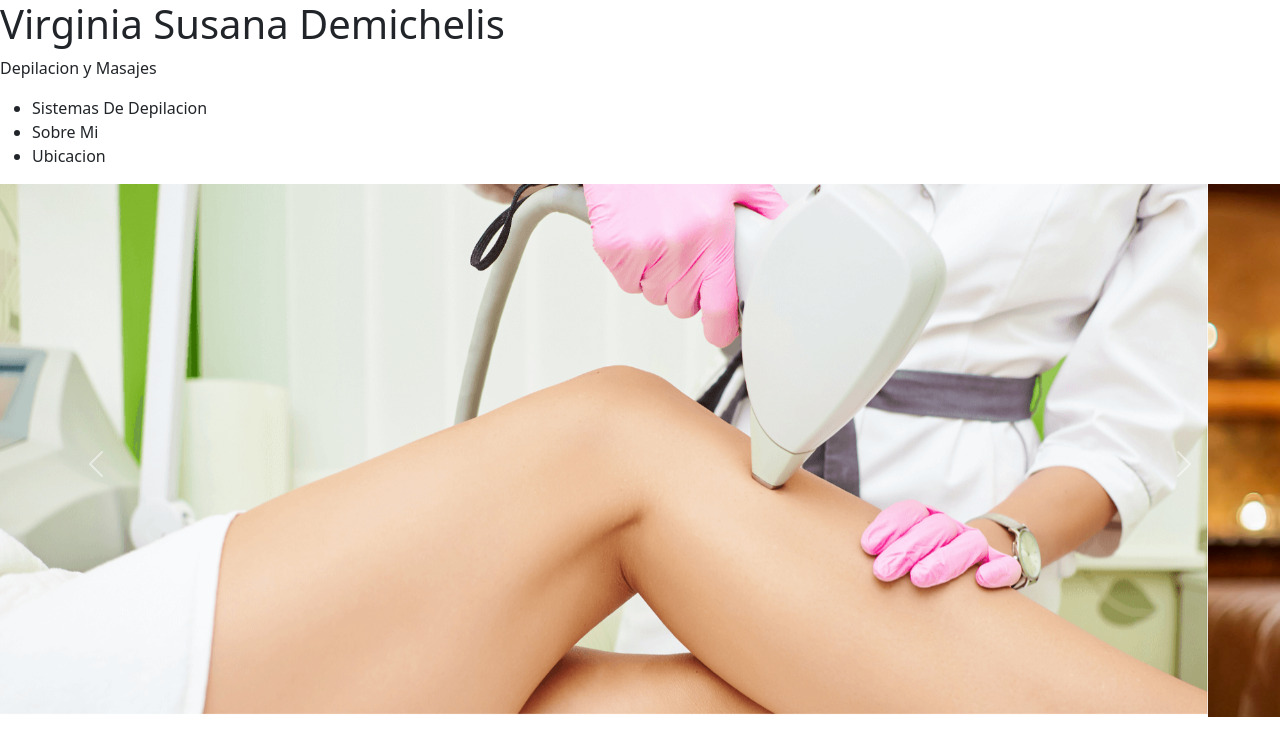
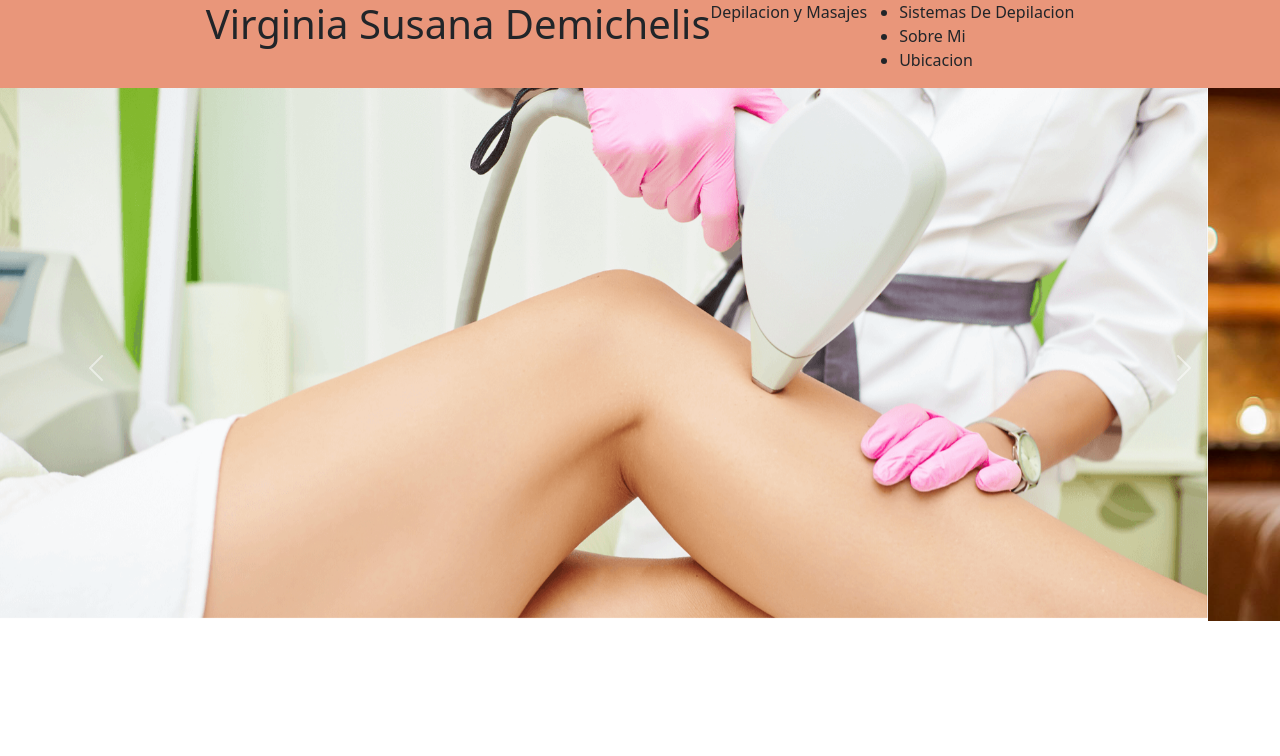
Before and after one commit to NicolasMenicillo/Virginia-Demichelis, a plain HTML site: page desarrollador_web.html in a window 1280 px wide. Drawn offline with nearby package versions, Linux system fonts and the light colour scheme.

Commit message:
principio

```diff
--- a/desarrollador_web.html
+++ b/desarrollador_web.html
@@ -41,6 +41,9 @@
           <span class="visually-hidden">Next</span>
         </button>
       </div>
+      <section>
+
+      </section>
 
     <script src="https://cdn.jsdelivr.net/npm/bootstrap@5.1.3/dist/js/bootstrap.bundle.min.js" integrity="sha384-ka7Sk0Gln4gmtz2MlQnikT1wXgYsOg+OMhuP+IlRH9sENBO0LRn5q+8nbTov4+1p" crossorigin="anonymous"></script>
 </body>
--- a/estilos/estilos.css
+++ b/estilos/estilos.css
@@ -1,3 +1,14 @@
+
+.header{
+    display: flex;
+    justify-content: center;
+    background-color: darksalmon;
+}
+
+
+
+
+
 .img{
     height: 35rem;
 }
```
